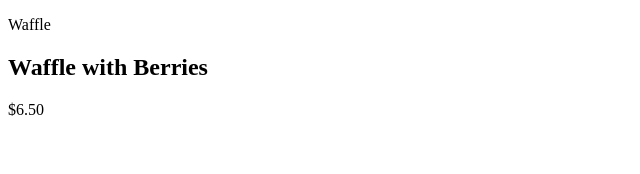
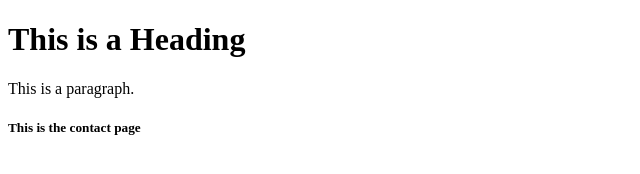
Before and after one commit to i-ganza007/Bundle-1-, a plain HTML site: page contact.html in a window 1280 px wide. Shown: the whole page, without its empty margins (0-640 px from the left). Drawn offline with Linux system fonts and the light colour scheme.

Commit message:
Creating the contact page

```diff
--- a/contact.html
+++ b/contact.html
@@ -1,18 +1,13 @@
 <!DOCTYPE html>
-<html lang="en">
+<html>
 <head>
-    <meta charset="UTF-8">
-    <meta name="viewport" content="width=device-width, initial-scale=1.0">
-    <title>Document</title>
+<title>Page Title</title>
 </head>
 <body>
-    <div class="outer-container">
-        <div class="image-container">
-        <div class="text-content">
-            <p id="grey-text">Waffle</p>
-            <h2>Waffle with Berries</h2>
-            <p id="price">$6.50</p>
-        </div>
-    </div>
+
+<h1>This is a Heading</h1>
+<p>This is a paragraph.</p>
+<h5>This is the contact page</h5>
+
 </body>
 </html>
```
Also changed, not shown: 1 other file.
